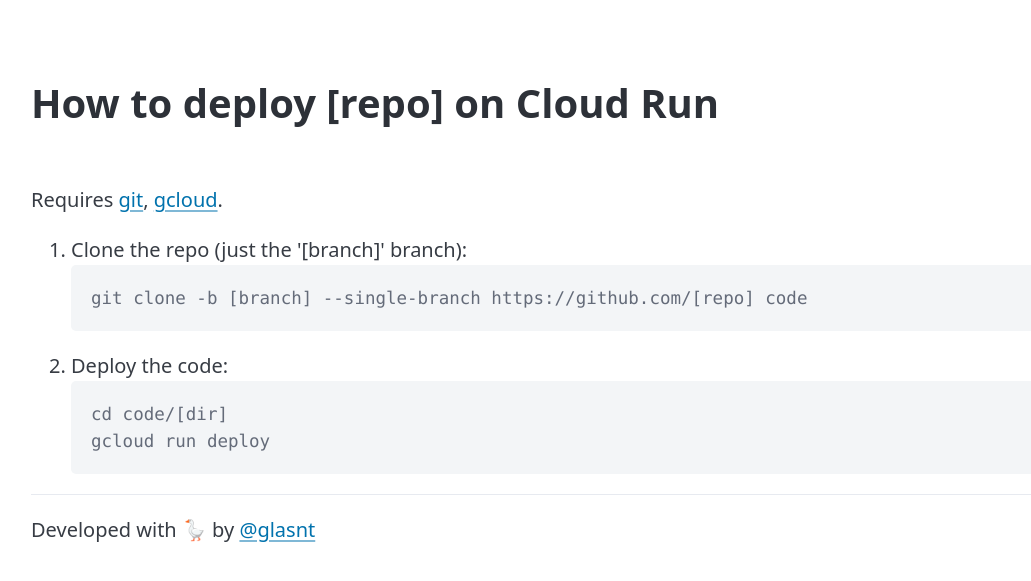
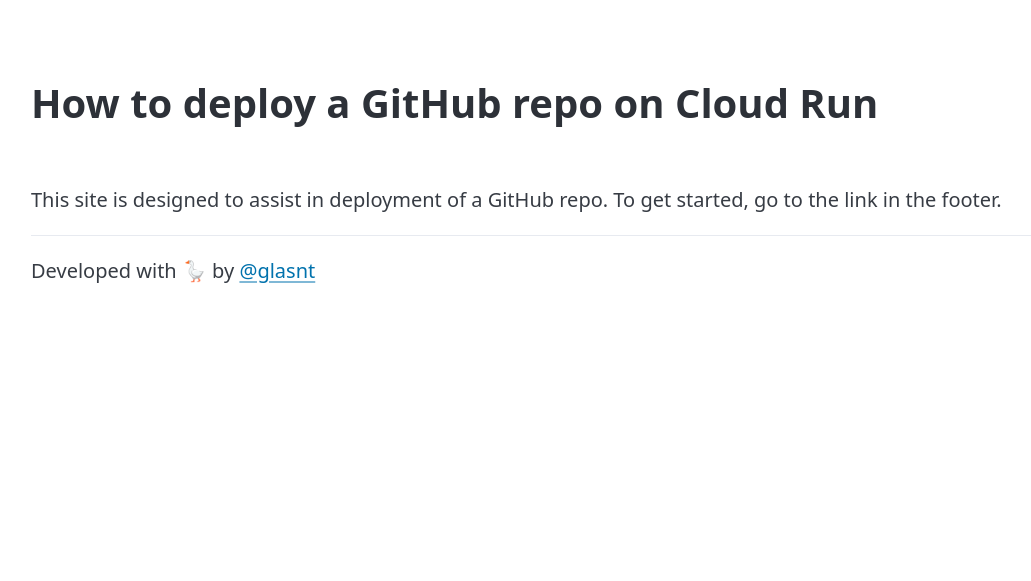
Before and after one commit to glasnt/cotton-eye, a Flask app: page / in a window 1280 px wide. Shown: the top 581 px of the page, without its empty margins (9-1040 px from the left). Run offline with Flask 3, Linux system fonts and the light colour scheme; some libraries are stand-ins or nearby versions.

Commit message:
formatting

```diff
--- a/main.py
+++ b/main.py
@@ -24,7 +24,7 @@
         directory = "/".join(path_segments[4:])
     else:
         branch = repo.default_branch
-        directory = "."
+        directory = ""
 
     context = {"repo": repo_slug, "branch": branch, "dir": directory}
     return context
--- a/templates/index.html
+++ b/templates/index.html
@@ -12,15 +12,16 @@
 
 <body>
     <header class="container buffer">
-        <h1 class="fancy">How to deploy {{repo or "[repo]"}} on Cloud Run</h1>
+        <h1 class="fancy">How to deploy {{repo or "a GitHub repo"}} on Cloud Run</h1>
     </header>
 
     <main class="container">
+    {% if repo %}
         Requires <a href="https://git-scm.com/">git</a>, <a href="https://cloud.google.com/sdk/docs/install">gcloud</a>.
         <ul></ul>
 
         <ol>
-            <li>Clone the repo (just the '{{branch or "[branch]"}}' branch):
+            <li>Clone the repo (just the '{{branch or "[branch]"}}' branch) to a folder called "code":
                 <pre><code>git clone -b {{branch or "[branch]"}} --single-branch https://github.com/{{repo or "[repo]"}} code</code></pre>
             </li>
             <li>Deploy the code:
@@ -28,6 +29,10 @@
 
             </li>
         </ol>
+        {% else %}
+        This site is designed to assist in deployment of a GitHub repo.
+        To get started, go to the link in the footer.
+        {%endif%}
         <footer>
             <hr>
             <p>Developed with 🪿 by <a href="https://github.com/glasnt/cotton-eye">@glasnt</a></p>
```
